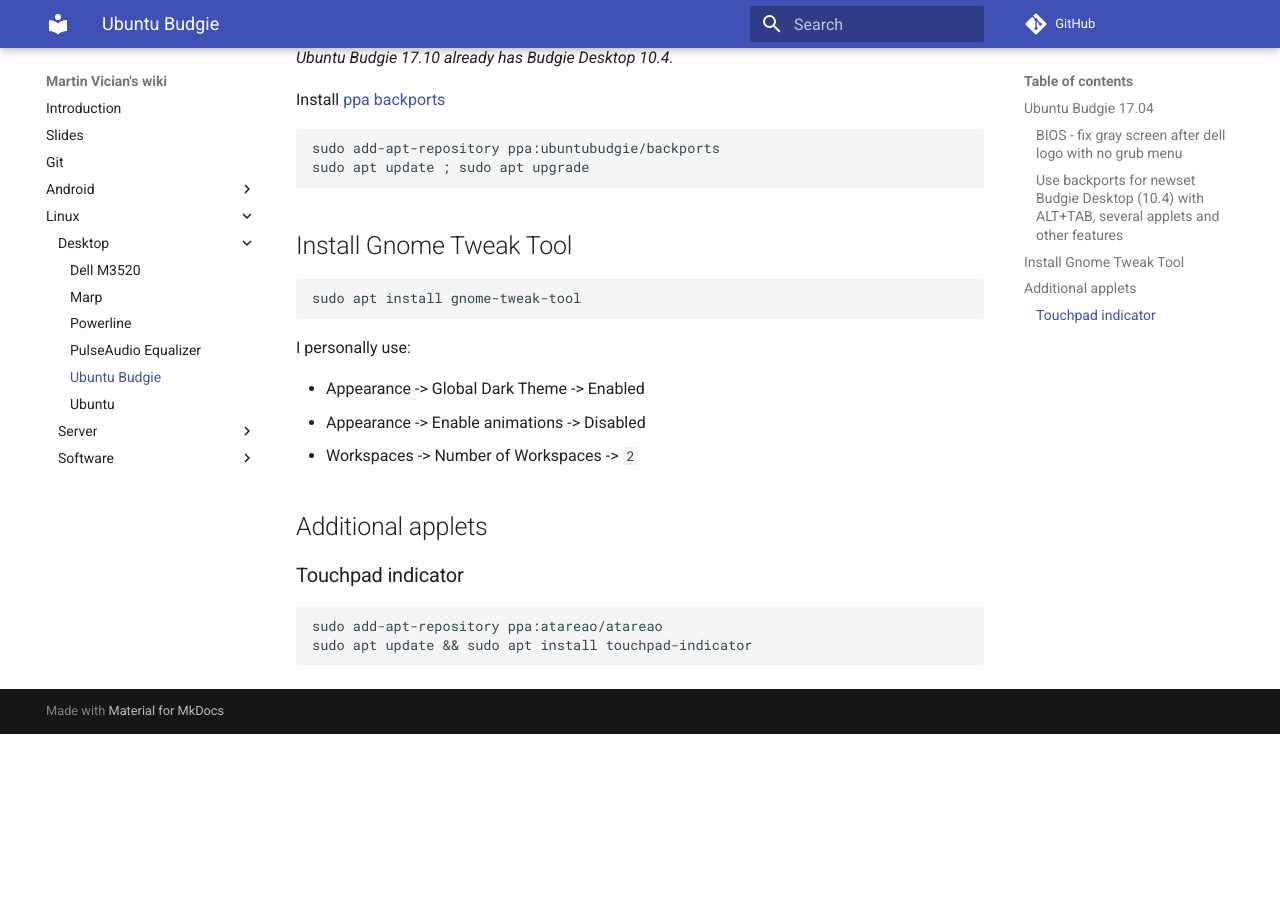
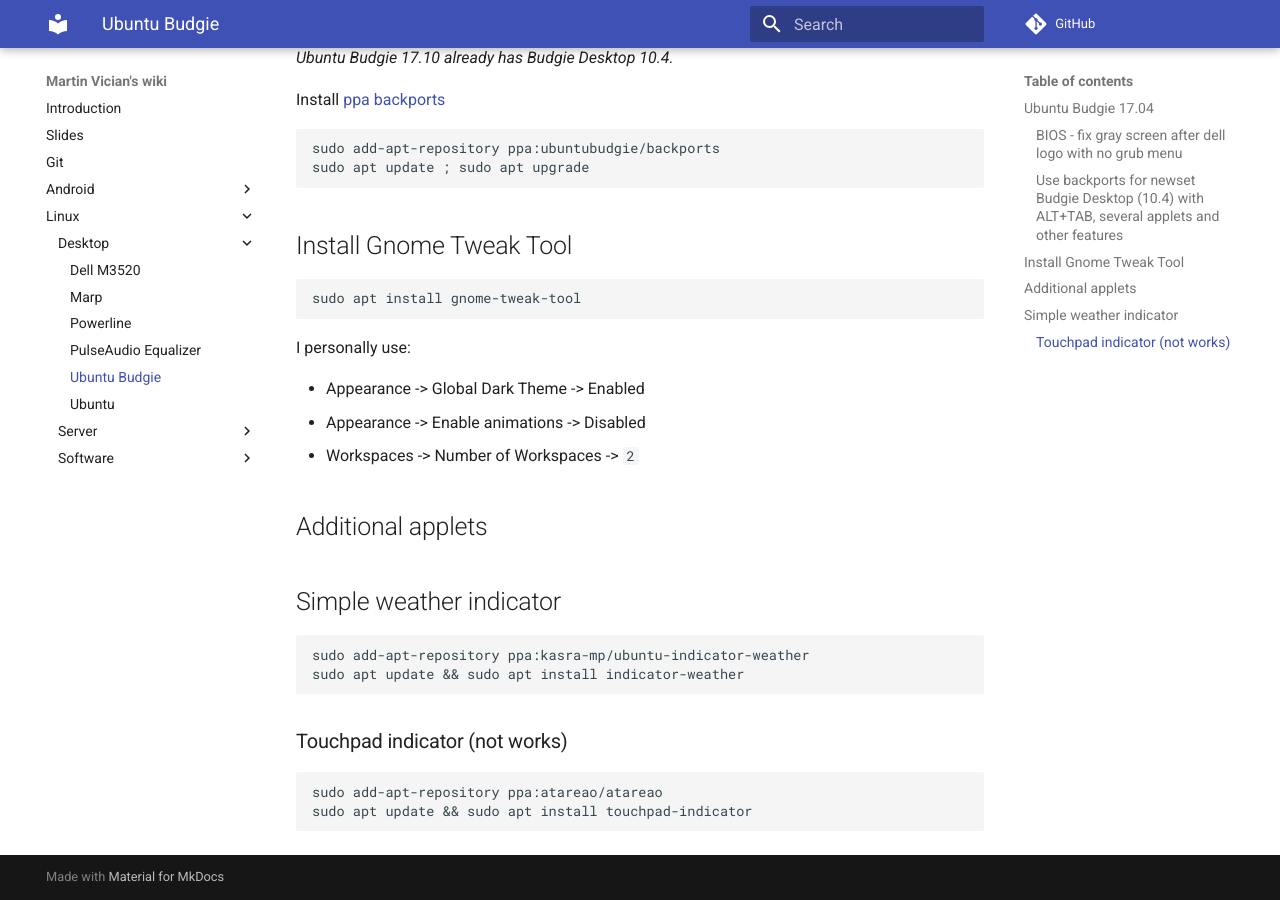
Before and after one commit to vician/wiki, an MkDocs documentation site: the page built from docs/Linux/Desktop/Ubuntu Budgie.md, in a window 1280 px wide and 900 px high, scrolled down 720 px. Built offline with MkDocs 1.6.1 and Material for MkDocs 9.7.7, drawn with Linux system fonts in a browser that asks for light colours; comment, search, counter and statistics services are not loaded; before the commit the page ends 1454 px from its top, so only the background shows below that.

Commit message:
added indicator

```diff
--- a/docs/Linux/Desktop/Ubuntu Budgie.md
+++ b/docs/Linux/Desktop/Ubuntu Budgie.md
@@ -36,7 +36,12 @@ I personally use:
 
 ## Additional applets
 
-### Touchpad indicator
+## Simple weather indicator
+
+	sudo add-apt-repository ppa:kasra-mp/ubuntu-indicator-weather
+	sudo apt update && sudo apt install indicator-weather
+
+### Touchpad indicator (not works)
 
 	sudo add-apt-repository ppa:atareao/atareao
 	sudo apt update && sudo apt install touchpad-indicator
```
